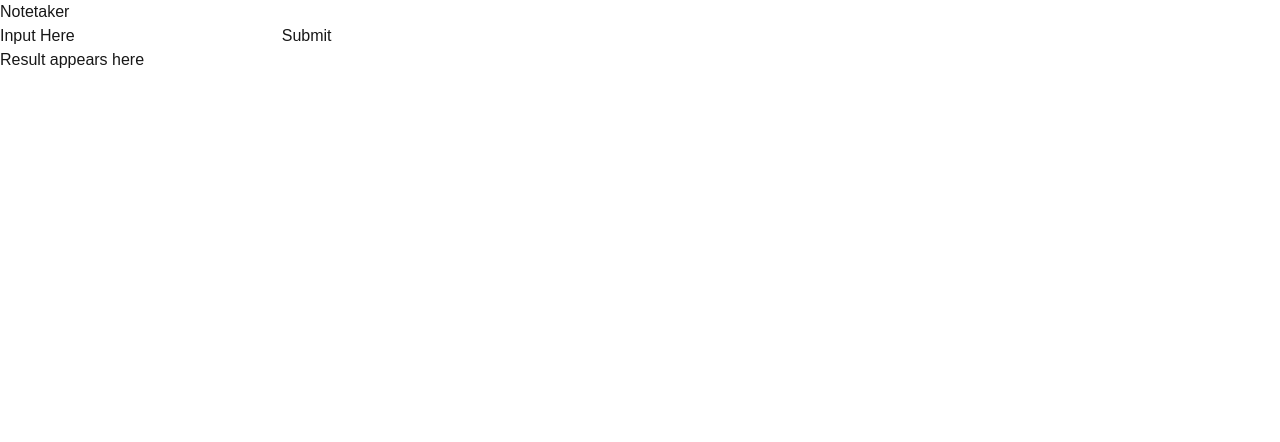
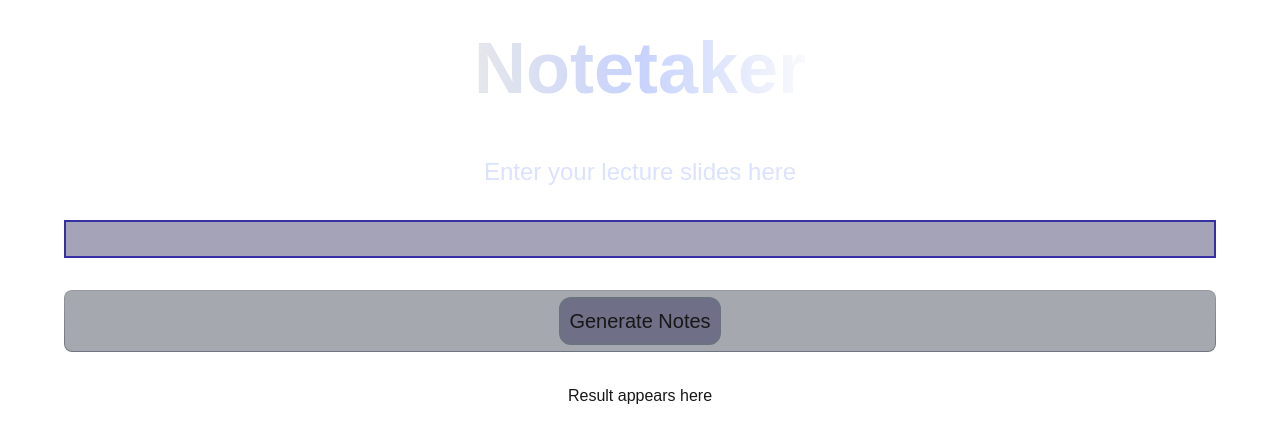
Before and after one commit to jobin-b/study.ai, a Next.js app: page /notetaker in a window 1280 px wide. Shown: the top 442 px of the page. Built offline with nearby package versions, Linux system fonts and the light colour scheme.

Commit message:
very good styling

```diff
--- a/app/api/summarizer/route.tsx
+++ b/app/api/summarizer/route.tsx
@@ -1,5 +1,5 @@
 const runBoard = async (req: Request, endpointURL: string) => {
-  const $key = "bb-582y3b5v6s3p4x3d5o4s633u201z4a491f1123ri3965f1s3b7";
+  const $key = process.env.GEMINI_KEY;
   if (!$key) {
     return Error("BB_COMMUNITY_KEY is not set");
   }
--- a/app/notetaker/page.tsx
+++ b/app/notetaker/page.tsx
@@ -7,8 +7,13 @@ export default function Notetaker() {
   const [responseData, setResponseData] = useState("Result appears here");
 
   return (
-    <div>
-      <h1>Notetaker</h1>
+    <div className="flex flex-col w-full h-full justify-center items-center p-8">
+      <h1
+        className="animate-[gradient_6s_linear_infinite] bg-[linear-gradient(to_right,theme(colors.gray.200),theme(colors.indigo.200),theme(colors.gray.50),theme(colors.indigo.300),theme(colors.gray.200))] bg-[length:200%_auto] bg-clip-text pb-5 font-nacelle text-7xl font-semibold text-transparent"
+        data-aos="fade-up"
+      >
+        Notetaker
+      </h1>
       <InitForm postUrl="/api/summarizer" setLoadedData={setResponseData} />
       <p>{responseData}</p>
     </div>
--- a/components/initForm.tsx
+++ b/components/initForm.tsx
@@ -40,10 +40,31 @@ export default function InitForm(props: InitFormProps) {
         const response = await onSubmit(event, props);
         props.setLoadedData(await response.text());
       }}
+      className="flex flex-col w-full h-full p-8 gap-8 justify-center items-stretch"
     >
-      <label htmlFor="initialInput">Input Here</label>
-      <input id="initialInput" name="initialInput" type="text"></input>
-      <button type="submit">Submit</button>
+      <label
+        htmlFor="initialInput"
+        className="text-center text-2xl text-indigo-200/65"
+        data-aos="fade-up"
+        data-aos-delay={200}
+      >
+        Enter your lecture slides here
+      </label>
+      <input
+        id="initialInput"
+        name="initialInput"
+        type="text"
+        height="4"
+        className="border-2 p-2 bg-indigo-950/40 border-indigo-800 h-full"
+      ></input>
+      <span className="btn-sm relative rounded-full bg-gray-800/40 px-2.5 py-0.5 text-xs font-normal before:pointer-events-none before:absolute before:inset-0 before:rounded-[inherit] before:border before:border-transparent before:[background:linear-gradient(to_bottom,theme(colors.gray.700/.15),theme(colors.gray.700/.5))_border-box] before:[mask-composite:exclude_!important] before:[mask:linear-gradient(white_0_0)_padding-box,_linear-gradient(white_0_0)] hover:bg-gray-800/60">
+        <button
+          type="submit"
+          className="border-2 rounded-xl p-2 bg-indigo-950/40 border-gray-500 text-xl"
+        >
+          Generate Notes
+        </button>
+      </span>
     </form>
   );
 }
```
